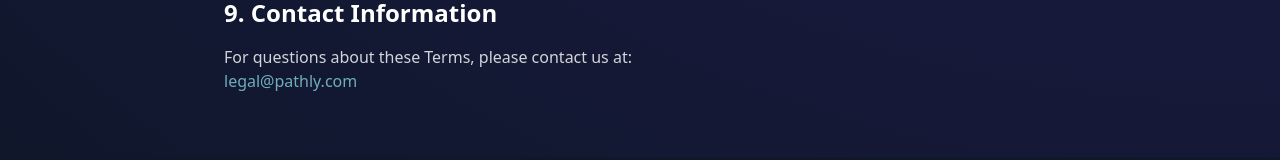
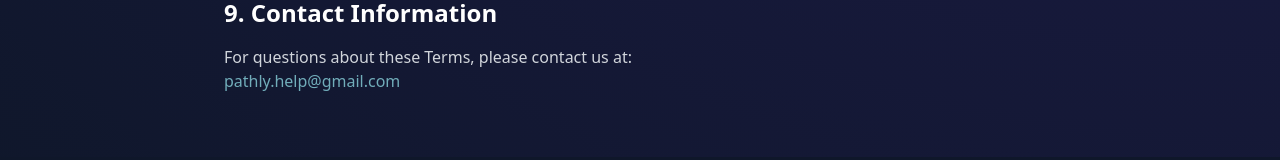
Before and after one commit to kainoa7/pathly, a React (Vite) app: page /terms in a window 1280 px wide. Shown: the part 1339-1499 px from the top of the page. Built offline with nearby package versions, Linux system fonts and the light colour scheme; no server answers; a web font is replaced by a local one.

Commit message:
fix: Update email addresses to pathly.help@gmail.com
- Update contact form email configuration
- Update Terms of Service contact email
- Update Privacy Policy contact email

```diff
--- a/src/components/ContactPage.tsx
+++ b/src/components/ContactPage.tsx
@@ -117,8 +117,10 @@
     try {
       // First, send the message to ourselves using EmailJS
       const templateParams = {
-        name: formData.name.trim(),
-        email: formData.email.trim(),
+        to_email: 'pathly.help@gmail.com',
+        reply_to: formData.email.trim(),
+        from_name: formData.name.trim(),
+        from_email: 'pathly.help@gmail.com',
         subject: formData.subject.trim(),
         category: formData.category,
         message: formData.message.trim(),
@@ -134,9 +136,10 @@
 
       // Send an auto-response to the user
       const autoResponseParams = {
-        name: formData.name.trim(),
-        email: formData.email.trim(),
-        subject: formData.subject.trim(),
+        to_email: formData.email.trim(),
+        from_email: 'pathly.help@gmail.com',
+        to_name: formData.name.trim(),
+        subject: `Re: ${formData.subject.trim()}`,
         category: formData.category
       };
 
--- a/src/components/PrivacyPolicy.tsx
+++ b/src/components/PrivacyPolicy.tsx
@@ -71,8 +71,8 @@
             <p className="mb-4">
               If you have questions about this Privacy Policy or your personal data, please contact us at:
               <br />
-              <a href="mailto:privacy@pathly.com" className="text-[#71ADBA] hover:underline">
-                privacy@pathly.com
+              <a href="mailto:pathly.help@gmail.com" className="text-[#71ADBA] hover:underline">
+                pathly.help@gmail.com
               </a>
             </p>
           </section>
--- a/src/components/TermsOfService.tsx
+++ b/src/components/TermsOfService.tsx
@@ -77,8 +77,8 @@
             <p className="mb-4">
               For questions about these Terms, please contact us at:
               <br />
-              <a href="mailto:legal@pathly.com" className="text-[#71ADBA] hover:underline">
-                legal@pathly.com
+              <a href="mailto:pathly.help@gmail.com" className="text-[#71ADBA] hover:underline">
+                pathly.help@gmail.com
               </a>
             </p>
           </section>
```
